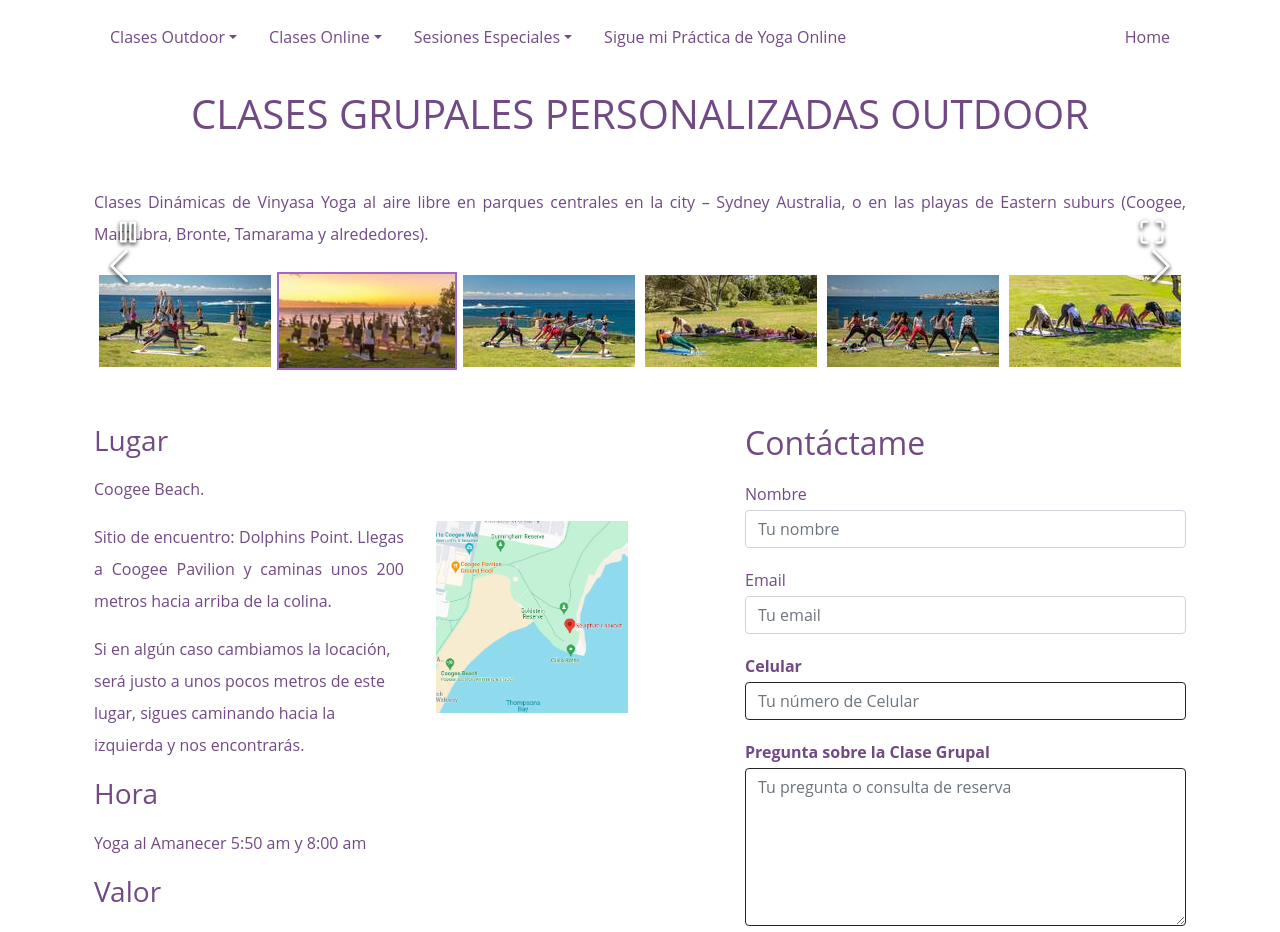
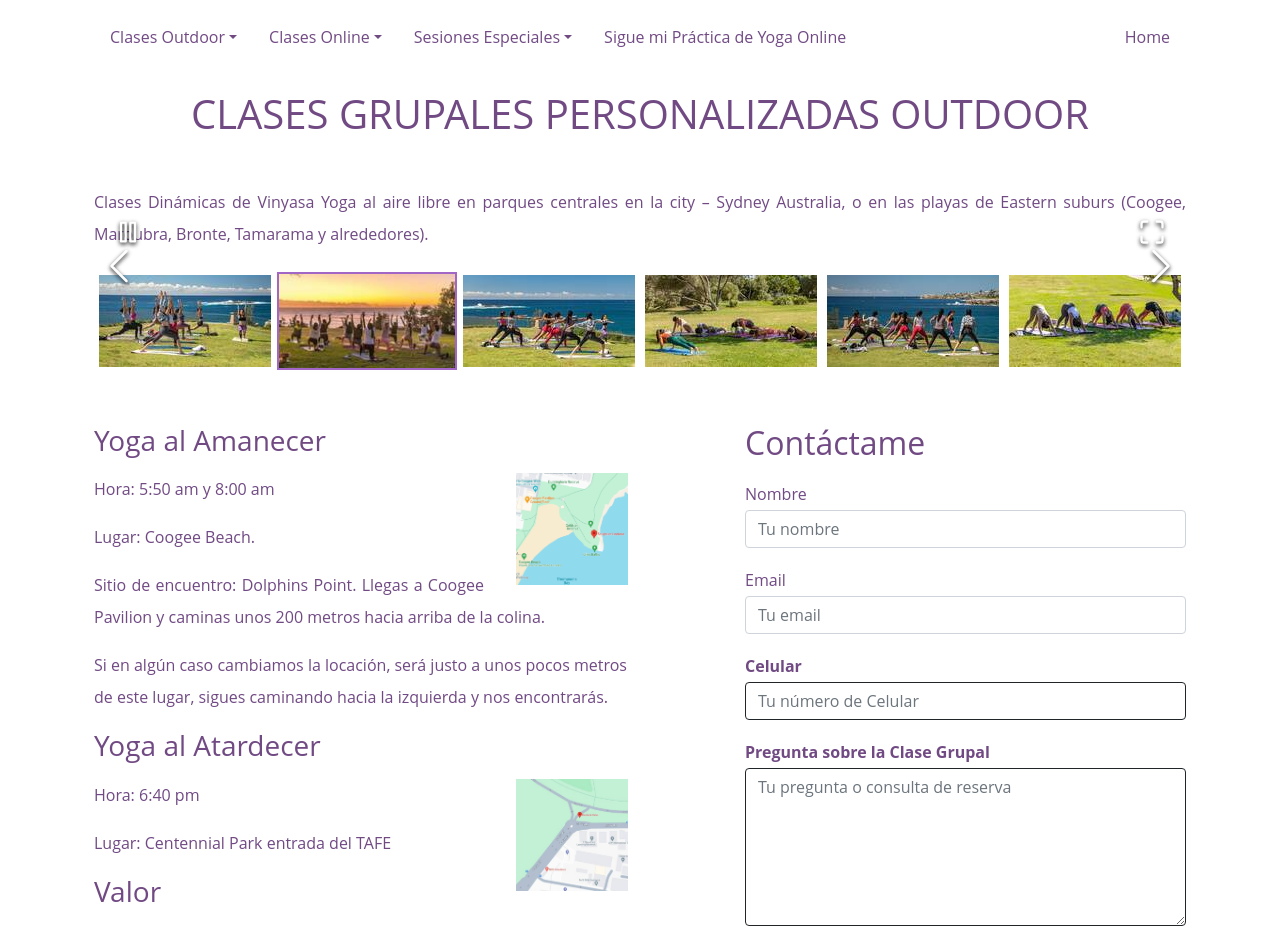
Before and after one commit to dusanzahoransky/liz-yoga-web-react, a React (Create React App) app: page /groups-in-person in a window 1280 px wide. Shown: the top 932 px of the page. Built offline with nearby package versions, Linux system fonts and the light colour scheme.

Commit message:
update content

```diff
--- a/src/components/GroupsInPerson.js
+++ b/src/components/GroupsInPerson.js
@@ -11,6 +11,7 @@ import inPerson4Thumbnail from '../images/groups-in-person-thumbnail/card-groups
 import inPerson5Thumbnail from '../images/groups-in-person-thumbnail/card-groups-in-person-5.jpg';
 import inPerson6Thumbnail from '../images/groups-in-person-thumbnail/card-groups-in-person-6.jpg';
 import groupClassLocation from '../images/groups-in-person/group-class-location.png';
+import groupClassLocationCentenial from '../images/groups-in-person/group-class-location-centenial.jpg';
 
 import Footer from "./Footer";
 import ContactForm from "./ContactForm";
@@ -73,23 +74,38 @@ function GroupsInPerson() {
                 <div className="row">
 
                     <div className="col-md-6">
-                        <h3>Lugar</h3>
-                        <p>Coogee Beach.</p>
+                        <h3>Yoga al Amanecer</h3>
                         <div>
                             <a href="https://maps.app.goo.gl/nNqTMuVW8QgsgqVe6" target='_blank'>
-                                <img style={{ marginLeft: '2rem', height: 'auto', maxWidth: '12rem', float: 'right'}} height="auto"  src={groupClassLocation}></img>
+                                <img style={{marginLeft: '2rem', height: 'auto', maxWidth: '7rem', float: 'right'}}
+                                     height="auto" src={groupClassLocation}></img>
                             </a>
                         </div>
-                        <p className="text-justify">Sitio de encuentro: Dolphins Point. Llegas a Coogee Pavilion y caminas unos 200 metros hacia
+                        <p>Hora: 5:50 am y 8:00 am</p>
+                        <p>Lugar: Coogee Beach.</p>
+
+                        <p className="text-justify">Sitio de encuentro: Dolphins Point. Llegas a Coogee Pavilion y
+                            caminas unos 200 metros hacia
                             arriba de la colina.</p>
                         <p>Si en algún caso cambiamos la locación, será justo a unos pocos metros de este lugar, sigues
                             caminando hacia la izquierda y nos encontrarás.</p>
 
-                        <h3>Hora</h3>
-                        <p>Yoga al Amanecer 5:50 am y 8:00 am</p>
+
+                        <h3>Yoga al Atardecer</h3>
+                        <div>
+                            <a href="https://maps.app.goo.gl/byHTRJyPuXS2oanf8" target='_blank'>
+                                <img style={{marginLeft: '2rem', height: 'auto', maxWidth: '7rem', float: 'right'}}
+                                     height="auto" src={groupClassLocationCentenial}></img>
+                            </a>
+                        </div>
+                        <p>Hora: 6:40 pm</p>
+                        <p>Lugar: Centennial Park entrada del TAFE</p>
+
+
                         <h3>Valor</h3>
                         <p>$23 AUD.</p>
-                        <p className="text-justify">Realiza el pago de la clase al número celular 0413147237 para separar tu espacio, se reciben
+                        <p className="text-justify">Realiza el pago de la clase al número celular 0413147237 para
+                            separar tu espacio, se reciben
                             confirmaciones hasta el dia Jueves.</p>
                         <PreparationItems preparationItems={[
                             'Ser puntuales es muy importante, la clase inicia a la hora programada, asi que, te recomiendo puntualidad para que no te pierdas ninguna parte de la clase.',
--- a/src/components/SessionEspecial.js
+++ b/src/components/SessionEspecial.js
@@ -69,6 +69,8 @@ function SessionEspecial() {
                         <p>Estudio de Yoga en Mosman - Sydney.</p>
                         <h3>Fecha y Hora</h3>
                         <p>Domingo 11 de Febrero, 11:00 AM a 1:15 PM.</p>
+                        <h3>Precio</h3>
+                        <p>$68 AUD</p>
 
                         <PreparationItems preparationItems={[
                             'Debes realizar el pago por anticipado para reservar tu espacio.',
```
Also changed, not shown: public/index.html (+0 -10 lines), src/images/groups-in-person/group-class-location-centenial.jpg (added).
